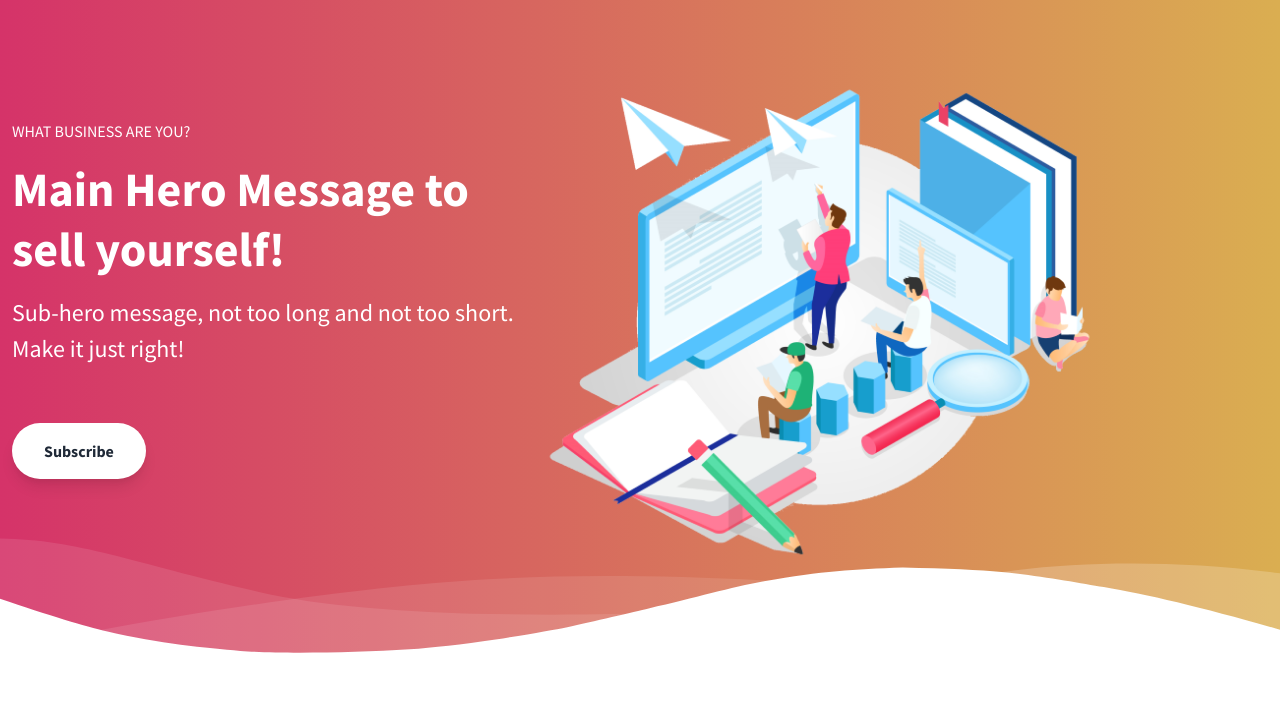
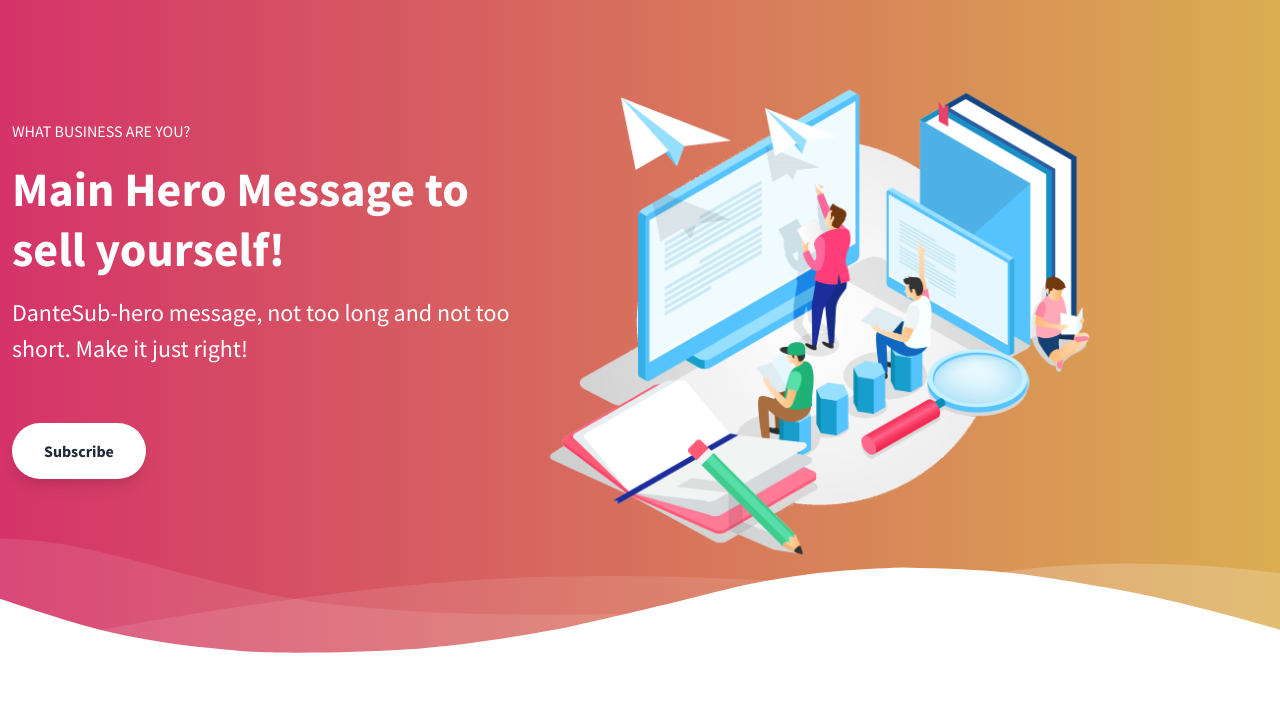
Before and after one commit to SmartCod/smartcod, a plain HTML site: page index.html in a window 1280 px wide. Shown: the part 69-785 px from the top of the page. Drawn offline with nearby package versions, Linux system fonts and the light colour scheme.

Commit message:
small change done

```diff
--- a/index.html
+++ b/index.html
@@ -78,7 +78,7 @@
             Main Hero Message to sell yourself!
           </h1>
           <p class="leading-normal text-2xl mb-8">
-            Sub-hero message, not too long and not too short. Make it just
+            DanteSub-hero message, not too long and not too short. Make it just
             right!
           </p>
           <button
```
